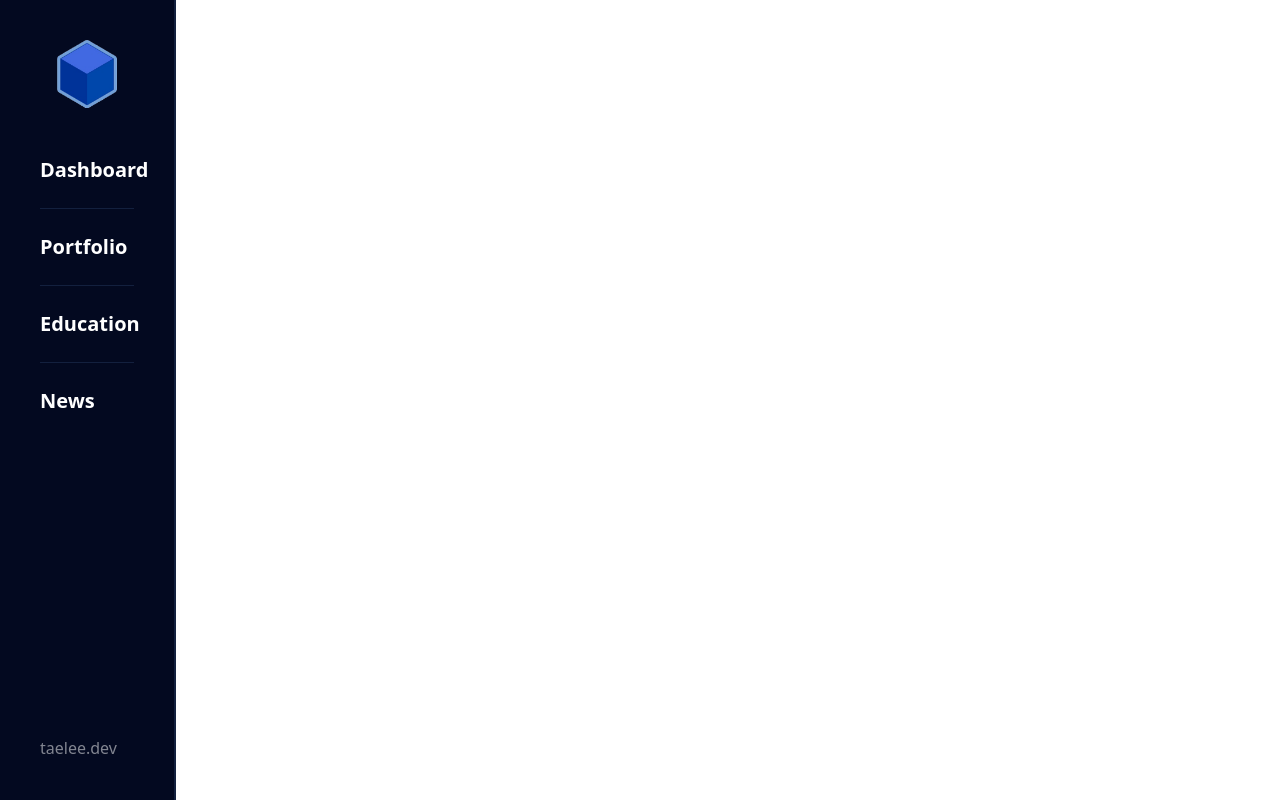
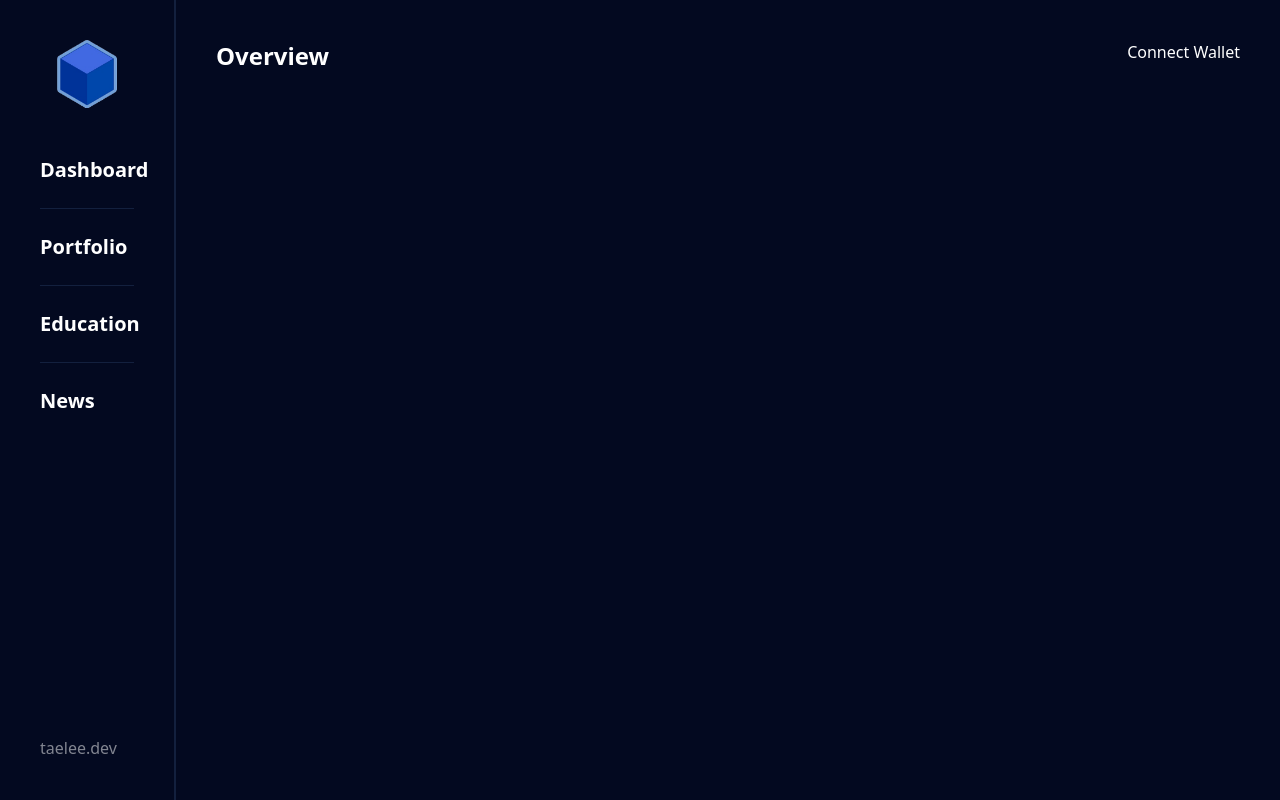
Before and after one commit to taeleenz38/block-pilot, a Next.js app: page /dashboard in a window 1280 px wide. Built offline with nearby package versions, Linux system fonts and the light colour scheme.

Commit message:
chatbox shadow applied

```diff
--- a/app/dashboard/page.tsx
+++ b/app/dashboard/page.tsx
@@ -1,7 +1,14 @@
 import React from "react";
 
 const DashboardPage = () => {
-  return <div>DashboardPage</div>;
+  return (
+    <div className="h-screen w-screen bg-primary pl-44 pt-10">
+      <div className="w-full flex justify-between px-10">
+        <h1 className="text-2xl font-semibold">Overview</h1>
+        <div>Connect Wallet</div>
+      </div>
+    </div>
+  );
 };
 
 export default DashboardPage;
--- a/app/page.tsx
+++ b/app/page.tsx
@@ -1,4 +1,4 @@
-import ChatWindow from "@/components/ChatWindow";
+import ChatWindow from "@/components/chat/ChatWindow";
 
 
 export default function Home() {
--- a/components/ChatWindow.tsx
+++ b/components/chat/ChatWindow.tsx
@@ -3,14 +3,14 @@
 import React from "react";
 import ReactMarkdown from "react-markdown";
 import remarkGfm from "remark-gfm";
-import { useChat } from "../hooks/useChat";
+import { useChat } from "../../hooks/useChat";
 
 const ChatWindow = () => {
   const { messages, input, isLoading, setInput, sendMessage, handleKeyPress } =
     useChat();
 
   return (
-    <div className="w-160 border-2 border-primary-border rounded-lg p-10 flex flex-col h-160">
+    <div className="w-3/5 border-2 border-primary-border rounded-lg p-10 flex flex-col h-144 shadow-lg shadow-blue-400/20">
       {/* Messages Container */}
       <div className="flex-1 overflow-y-auto mb-4 space-y-3">
         {messages.length === 0 ? (
```
Also changed, not shown: app/globals.css (line endings or trailing spaces).
